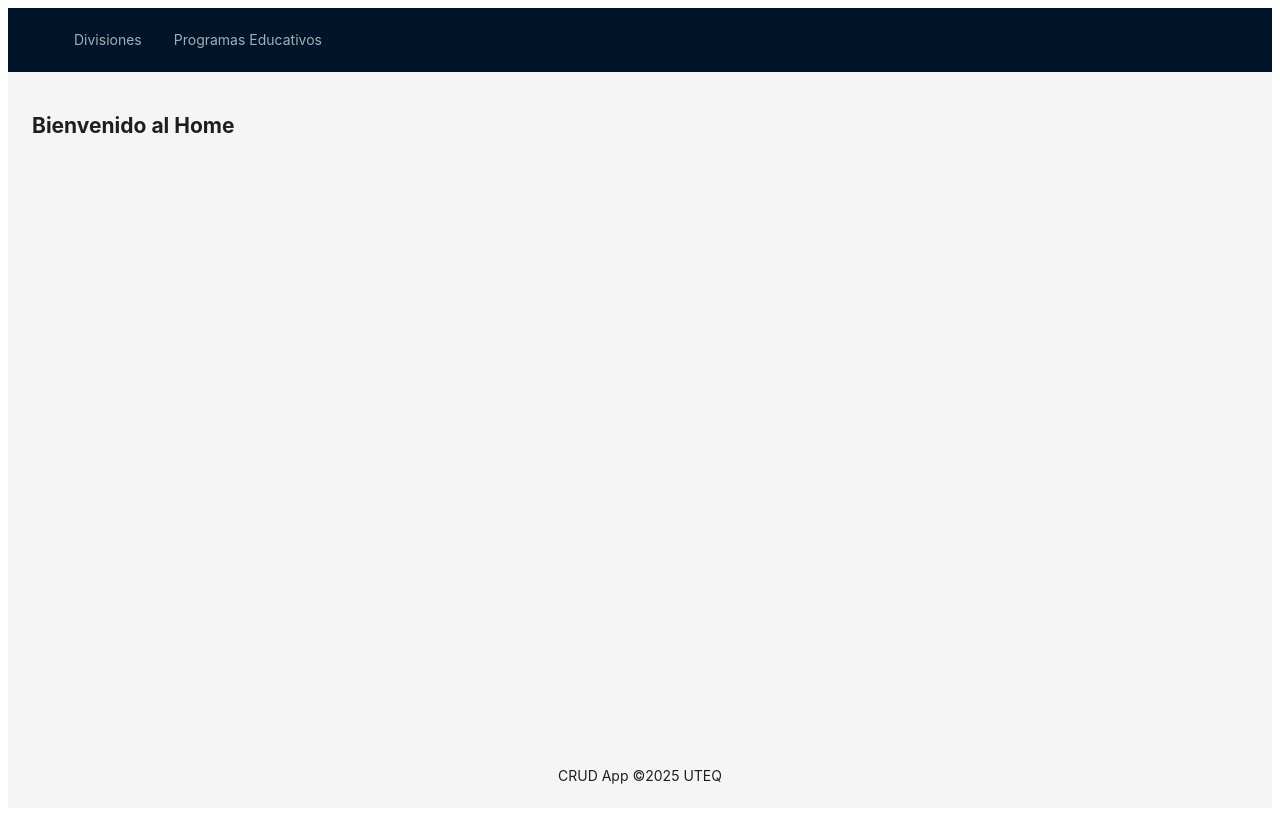
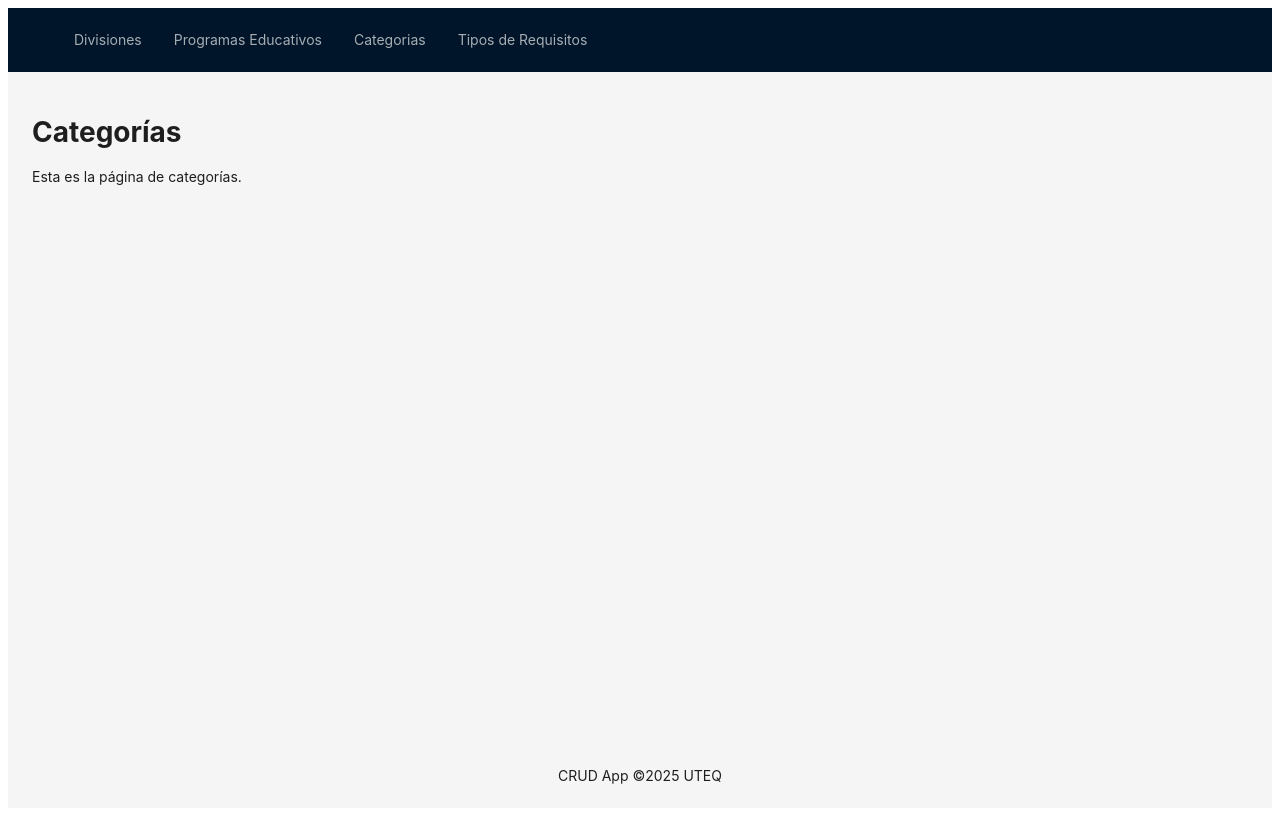
Before and after one commit to AlucardPonce/ProyectoFrontendDWI, a React (Vite) app in the folder ProyectoFrontendDWI/: page /categorias in a window 1280 px wide. Built offline with nearby package versions, Linux system fonts and the light colour scheme.

Commit message:
nuevos modulos agregados

```diff
--- a/ProyectoFrontendDWI/src/App.jsx
+++ b/ProyectoFrontendDWI/src/App.jsx
@@ -1,7 +1,7 @@
-import { BrowserRouter, Routes, Route, Link } from "react-router-dom";
-import { Layout, Menu } from "antd";
-import Division from "./pages/Division";
-import ProgramaEducativo from "./pages/Component/ProgramaEducativo";
+import { BrowserRouter } from "react-router-dom";
+import { Layout } from "antd";
+import AppMenu from "./Menu";
+import AppRoutes from "./Routes";
 
 const { Header, Content, Footer } = Layout;
 
@@ -10,24 +10,11 @@ function App() {
     <BrowserRouter>
       <Layout style={{ minHeight: "100vh" }}>
         <Header>
-          <Menu theme="dark" mode="horizontal" defaultSelectedKeys={["home"]}>
-            <Menu.Item key="division">
-              <Link to="/division">Divisiones</Link>
-            </Menu.Item>
-            <Menu.Item key="pe">
-              <Link to="/programas-educativos">Programas Educativos</Link>
-            </Menu.Item>
-          </Menu>
+          <AppMenu />
         </Header>
-
         <Content style={{ padding: "24px" }}>
-          <Routes>
-            <Route path="/division" element={<Division />} />
-            <Route path="/programas-educativos" element={<ProgramaEducativo />} />
-            <Route path="*" element={<h2>Bienvenido al Home</h2>} />
-          </Routes>
+          <AppRoutes />
         </Content>
-
         <Footer style={{ textAlign: "center" }}>
           CRUD App ©2025 UTEQ
         </Footer>
--- /dev/null
+++ b/ProyectoFrontendDWI/src/Menu.jsx
@@ -0,0 +1,23 @@
+import { Menu } from "antd";
+import { Link } from "react-router-dom";
+
+function AppMenu() {
+  return (
+    <Menu theme="dark" mode="horizontal" defaultSelectedKeys={["home"]}>
+      <Menu.Item key="division">
+        <Link to="/division">Divisiones</Link>
+      </Menu.Item>
+      <Menu.Item key="pe">
+        <Link to="/programas-educativos">Programas Educativos</Link>
+      </Menu.Item>
+        <Menu.Item key="Categorias">
+        <Link to="/categorias">Categorias</Link>
+      </Menu.Item>
+        <Menu.Item key="TiposReq">
+        <Link to="/tipos-requisitos">Tipos de Requisitos</Link>
+      </Menu.Item>
+    </Menu>
+  );
+}
+
+export default AppMenu;
--- /dev/null
+++ b/ProyectoFrontendDWI/src/Routes.jsx
@@ -0,0 +1,20 @@
+import { Routes, Route } from "react-router-dom";
+import Division from "./pages/Division";
+import ProgramaEducativo from "./pages/Component/ProgramaEducativo";
+import Cateforias from "./pages/Categorias";
+import TiposReq from "./pages/TiposReq";
+
+function AppRoutes() {
+  return (
+    <Routes>
+      <Route path="/division" element={<Division />} />
+      <Route path="/programas-educativos" element={<ProgramaEducativo />} />
+      <Route path="/categorias" element={<Cateforias />} />
+      <Route path="/tipos-requisitos" element={<TiposReq />} />
+
+      <Route path="/" element={<h2>Bienvenido al Home</h2>} />
+    </Routes>
+  );
+}
+
+export default AppRoutes;
--- /dev/null
+++ b/ProyectoFrontendDWI/src/pages/Categorias.jsx
@@ -0,0 +1,13 @@
+
+
+const Cateforias = () => {
+  return (
+    <div className="container">
+      <h1>Categorías</h1>
+      <p>Esta es la página de categorías.</p>
+    </div>
+  );
+}
+
+
+export default Cateforias;
--- /dev/null
+++ b/ProyectoFrontendDWI/src/pages/TiposReq.jsx
@@ -0,0 +1,10 @@
+
+const TiposReq = () => {
+  return (
+    <div className="container">
+      <h1>Tipos de Requerimientos</h1>
+        <p>Esta es la página de tipos de requerimientos.</p>
+    </div>
+  );
+}
+export default TiposReq;
```
